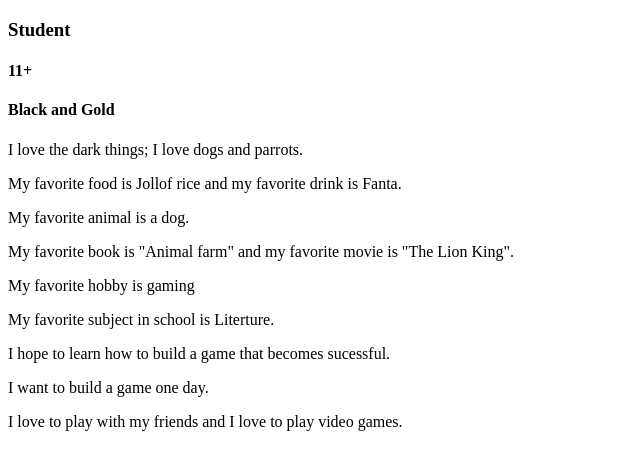
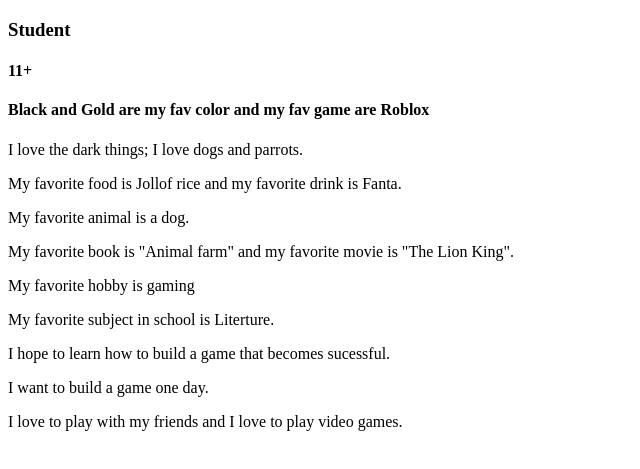
Before and after one commit to Shimmering-Siren/My_Profile, a plain HTML site: page test.html in a window 1280 px wide. Shown: the part 61-530 px from the top of the page, without its empty margins (0-640 px from the left). Drawn offline with Linux system fonts and the light colour scheme.

Commit message:
I wrote about everything

```diff
--- a/test.html
+++ b/test.html
@@ -13,7 +13,7 @@
     <! -- Your age -- >
     <h4>11+</h4>
     <! -- Your favorite color or game -- >
-    <h4>Black and Gold</h4>
+    <h4>Black and Gold are my fav color and my fav game are Roblox</h4>
     <! -- What you love doing (drawing, reading, dancing, etc. ) -- >
     <p>I love the dark things; I love dogs and parrots.</p>
     <! -- Your favorite food or drink -- >
```
